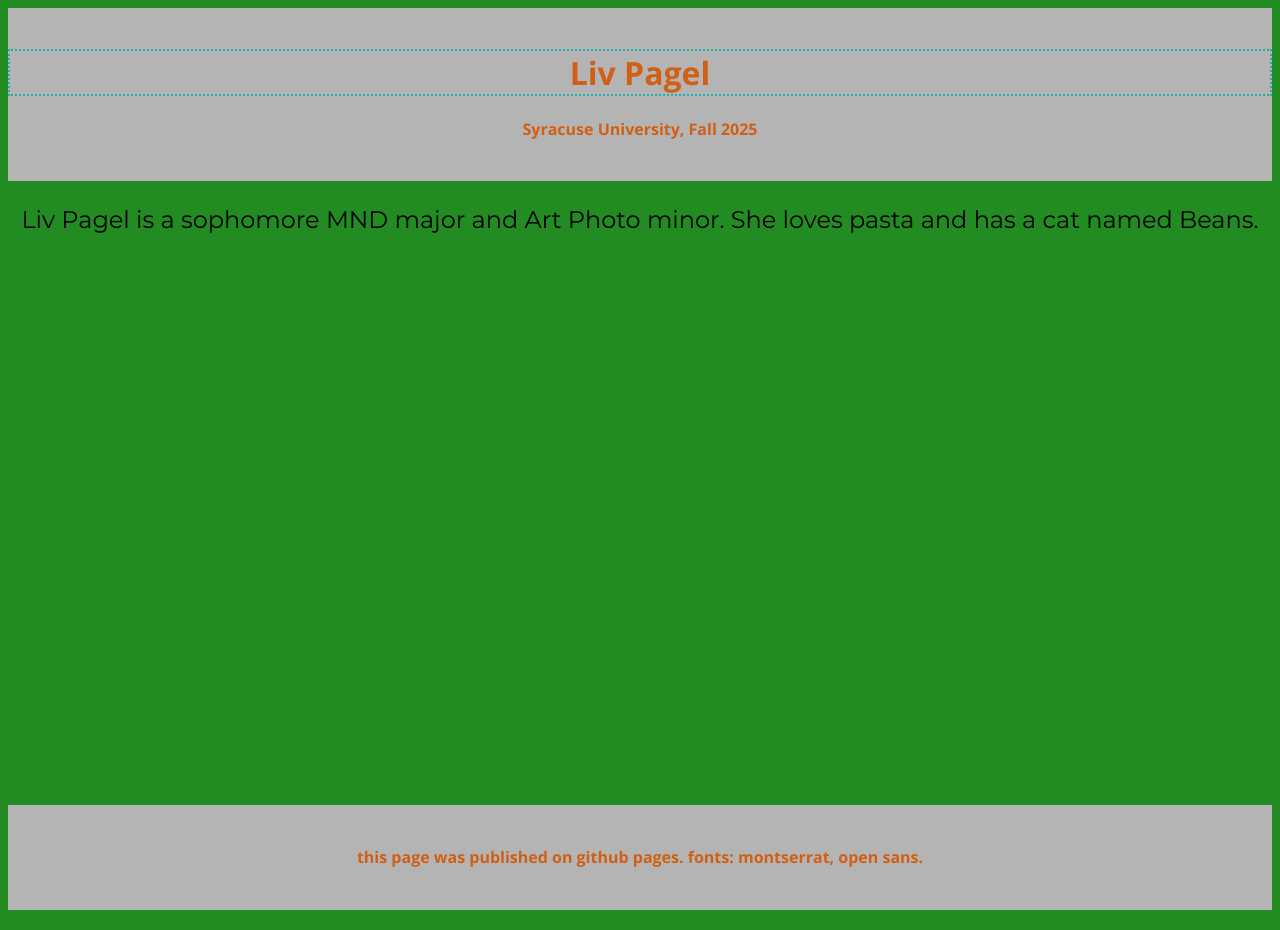
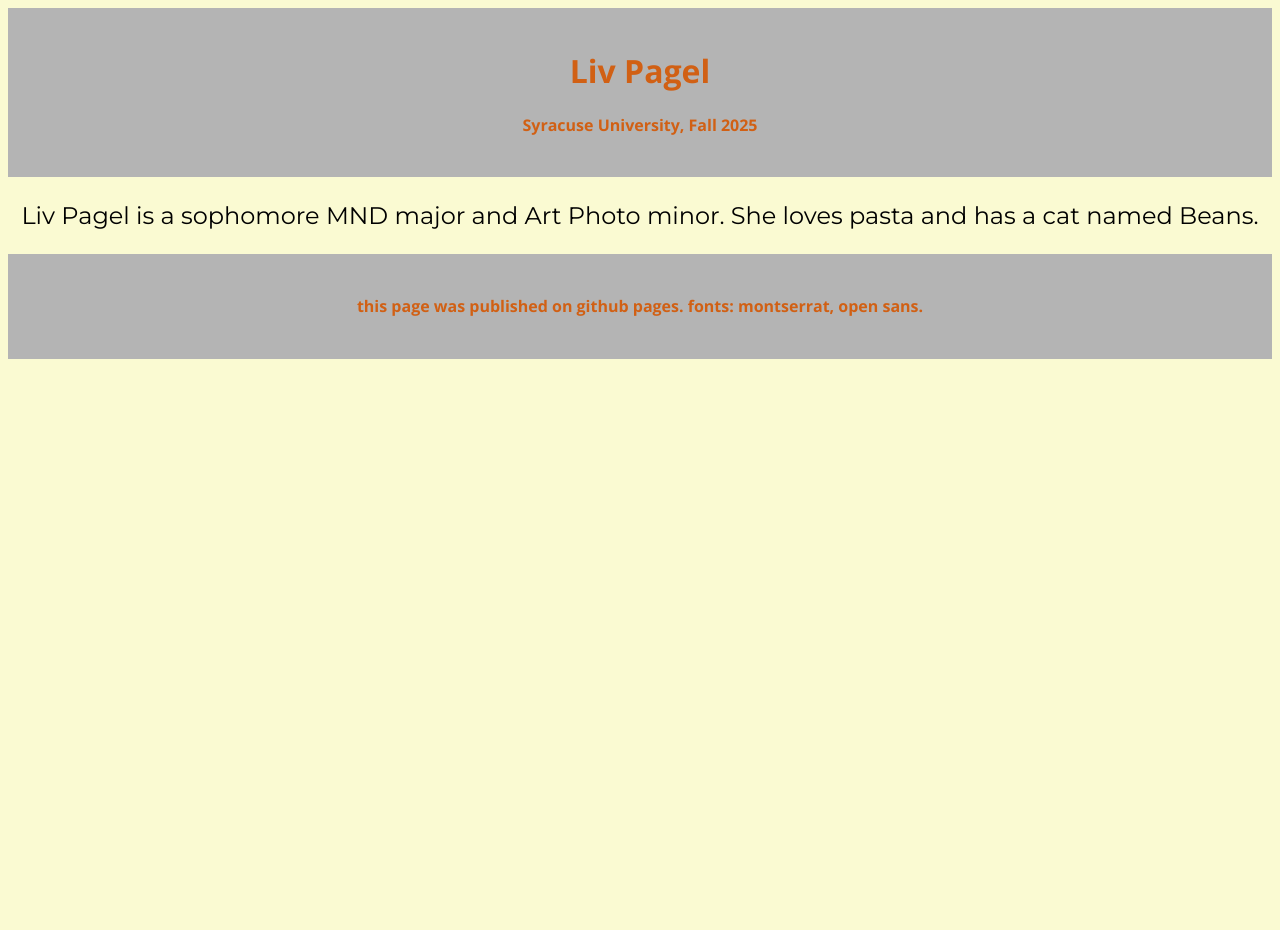
Before and after one commit to opagel-cmyk/jnl221_pagel, a plain HTML site: page index.html in a window 1280 px wide. After the commit the page ends 800 px from the top, so only its background shows below. Drawn offline with nearby package versions, Linux system fonts and the light colour scheme.

Commit message:
Add files via upload
Uploading index.css

```diff
--- a/index.css
+++ b/index.css
@@ -1,5 +1,5 @@
 body {
-	background-color: forestgreen;
+	background-color: lightgoldenrodyellow;
 }
 #intro, #end {
 	background-color: #b4b4b4;
@@ -11,10 +11,10 @@ body {
 	font-family: "Open Sans", sans-serif;
 }
 h1 {
-	border: 2px lightseagreen dotted;
+
 }
 section {
-	height: 600px;
+	/*height: 600px;*/
 	text-align: center;
 	font-size: 24px;
 	font-family: "Montserrat", sans-serif;
```
